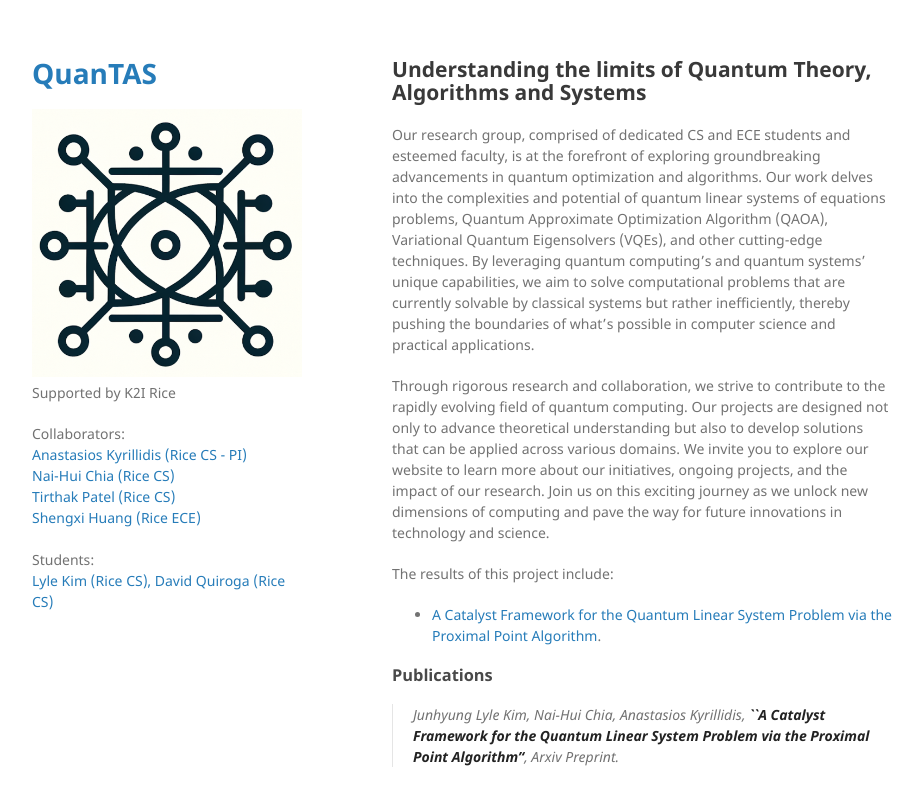
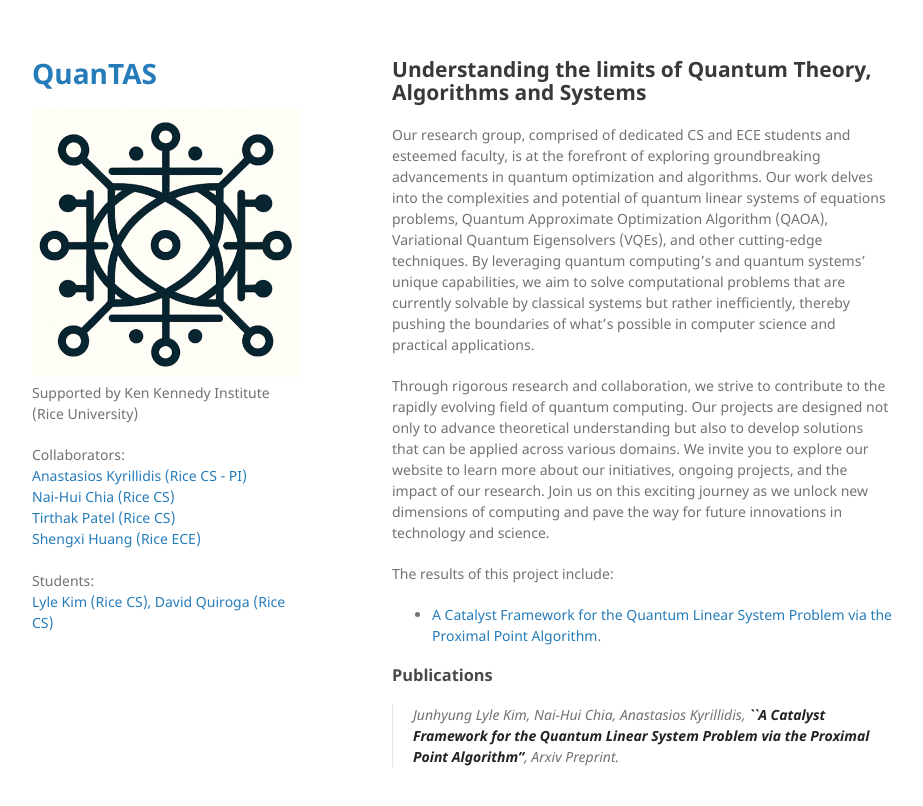
Before and after one commit to akyrillidis/explore-quantum, a Jekyll site: the page built from index.md, in a window 1280 px wide. Shown: the top 806 px of the page, without its empty margins (178-1101 px from the left). Built offline with Jekyll 4.4.1, drawn with Linux system fonts in a browser that asks for light colours; our own code applies the rules of GitHub Pages for plain Markdown files.

Commit message:
Update _config.yml

```diff
--- a/_config.yml
+++ b/_config.yml
@@ -1,7 +1,7 @@
 title: QuanTAS
 subtitle: Understanding the limits of Quantum Theory, Algorithms and Systems
 logo: /assets/img/QuanTAS_logo.png
-description: Supported by K2I Rice
+description: Supported by Ken Kennedy Institute (Rice University)
 show_downloads: true
 google_analytics:
 theme: jekyll-theme-minimal
```
